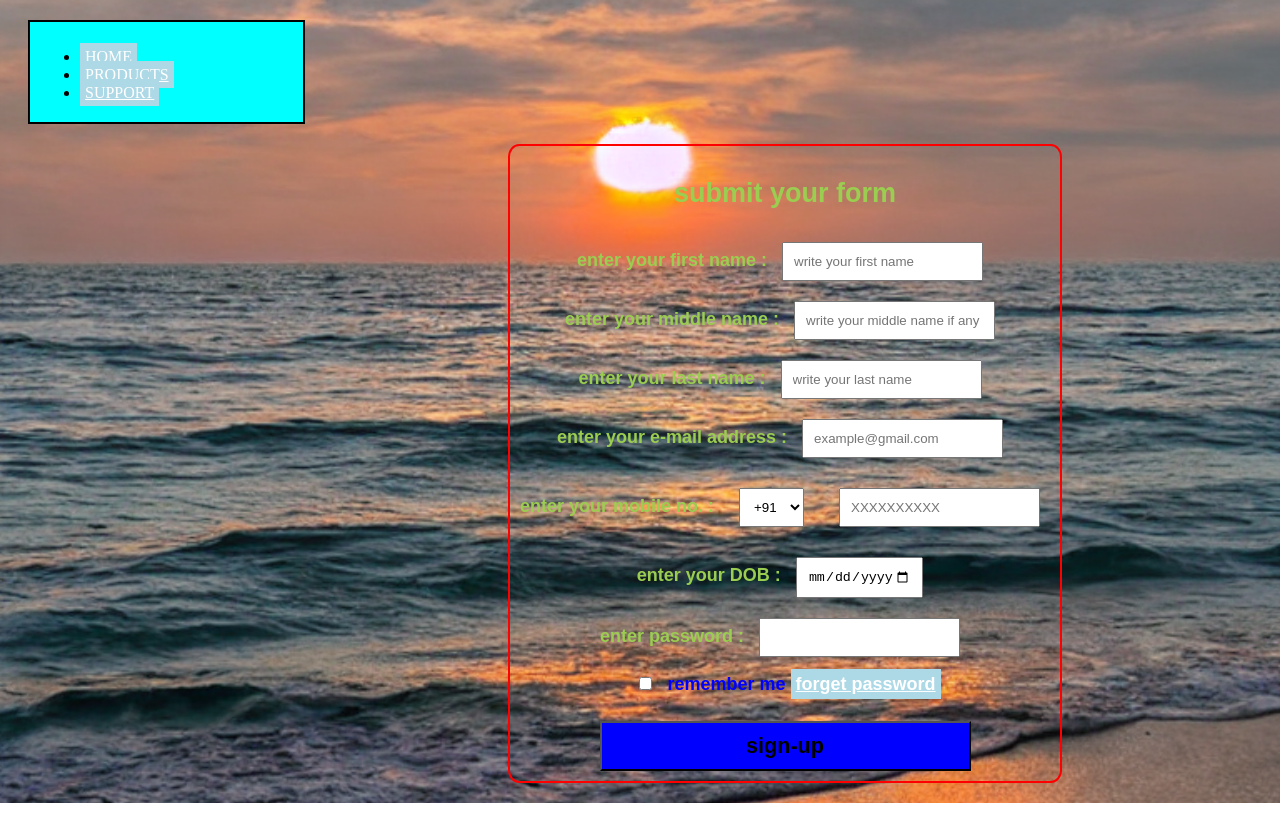
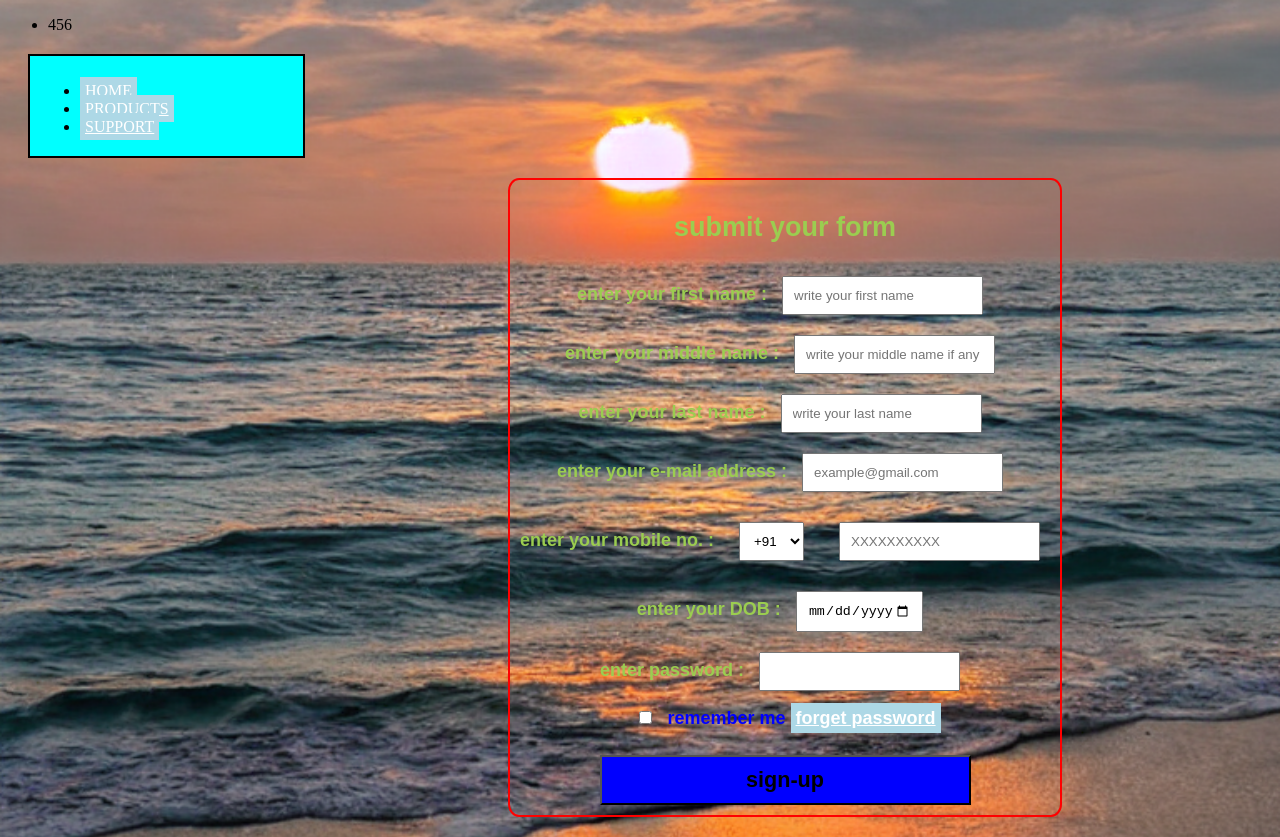
Before and after one commit to 5AURAVDEV/my-first-form-using-html-and-css, a plain HTML site: page index.html in a window 1280 px wide. Before the commit the page ends 803 px from the top, so only its background shows below. Drawn offline with Linux system fonts and the light colour scheme.

Commit message:
Update index.html

```diff
--- a/index.html
+++ b/index.html
@@ -9,6 +9,13 @@
 </head>
 <body>
     <header>
+
+
+
+<div><ul>
+    <li>456</li>
+</ul></div>
+
         <nav>
         <ul>
             <li><a href="">HOME</a></li>
```
